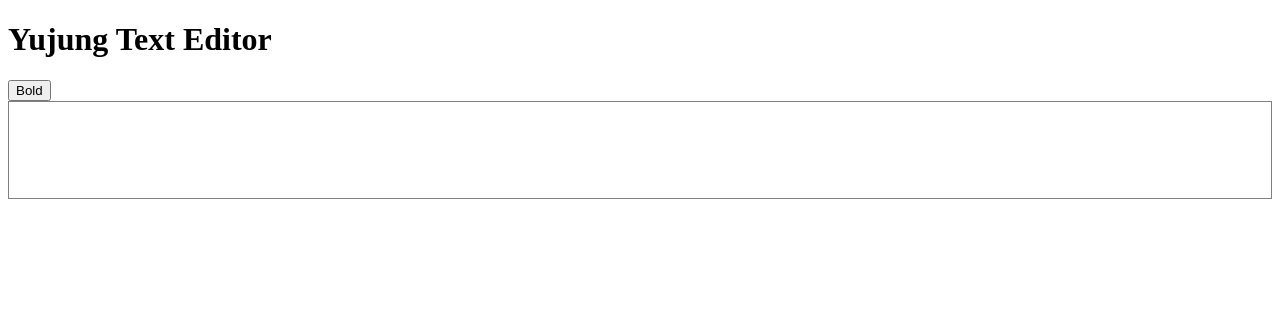
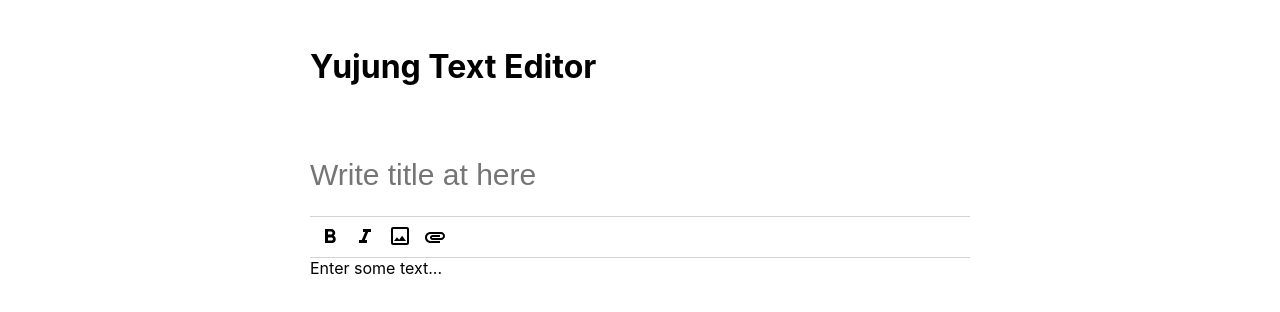
Before and after one commit to ujunglim/text_editor, a React (Create React App) app: page / in a window 1280 px wide. Shown: the top 312 px of the page. Built offline with nearby package versions, Linux system fonts and the light colour scheme.

Commit message:
add style

```diff
--- a/src/App.js
+++ b/src/App.js
@@ -1,63 +1,116 @@
-import { useEffect, useState, useRef } from 'react';
-import {Editor, EditorState, RichUtils} from 'draft-js';
-import { ImageOutlined } from '@material-ui/icons';
+import React,{ useEffect, useState, useRef } from 'react';
+import {AtomicBlockUtils, Editor, EditorState, RichUtils} from 'draft-js';
+import { Attachment, FormatBold, FormatItalic, ImageOutlined } from '@material-ui/icons';
 import styled, { createGlobalStyle } from 'styled-components';
 
-function MyEditor() {
-  const [editorState, setEditorState] = useState(EditorState.createEmpty());
-  const editor = useRef(null);
+// render component, define custom entity with component
+function BlockRenderer(contentBlock) {
+  const type = contentBlock.getType();
+  if (type === "atomic") {
+    return {
+      component: Media,
+      editable: false
+    };
+  }
+}
 
-  function focusEditor() {
-    editor.current.focus();
+// create custom component
+function Media(props) {
+  const entity = props.contentState.getEntity(props.block.getEntityAt(0));
+  const { src } = entity.getData();
+  const type = entity.getType();
+
+  let media;
+  if (type === "image") {
+    media = <Image src={src} />;
+  } else if (type === "video") {
+    media = <Video src={src} />;
   }
+  return media;
+}
 
-  useEffect(() => {
-    focusEditor()
-  }, []);
+export default function App() {
+  const [editorState, setEditorState] = React.useState(() =>
+    EditorState.createEmpty()
+  );
 
-  function handleKeyCommand(command, editorState) {
+  const handleKeyCommand = (command, editorState) => {
     const newState = RichUtils.handleKeyCommand(editorState, command);
-
     if (newState) {
       setEditorState(newState);
-      return 'handled';
+      return "handled";
     }
-    return 'not-handled';
-  }
+    return "not-handled";
+  };
 
-  const onBoldClick = ()=> {
-    setEditorState(RichUtils.toggleInlineStyle(editorState, 'BOLD'));
-  }
+  const toggleStyle = (type) => {
+    const newState = RichUtils.toggleInlineStyle(editorState, type);
+    setEditorState(newState);
+  };
+
+  const addImage = (event) => {
+    // get img src
+    const {
+      target: { files }
+    } = event;
+
+    const theFile = files[0];
+
+    const reader = new FileReader();
+    reader.onloadend = (finishedEvent) => {
+      // create entity
+      const entity = editorState
+        .getCurrentContent()
+        .createEntity("image", "IMMUTABLE", {
+          src: finishedEvent.currentTarget.result
+        });
+      // insert entity to editorState
+      const newEditorState = AtomicBlockUtils.insertAtomicBlock(
+        editorState,
+        entity.getLastCreatedEntityKey(),
+        " "
+      );
+      // rerender editorState
+      setEditorState(newEditorState);
+    };
+    reader.readAsDataURL(theFile);
+  };
 
   return (
-    <>
-      <button onClick={onBoldClick}>Bold</button>
+    <AppContainer>
+      <GlobalStyle />
+      <h1 style={{marginBottom:"3rem"}}>Yujung Text Editor</h1>
+      <Title type="text" placeholder="Write title at here" autoFocus />
 
-      <div onClick={focusEditor} style={styles.editor}>
-        <Editor
-          ref={editor}
-          editorState={editorState}
-          onChange={setEditorState}
-          handleKeyCommand={handleKeyCommand}
-        />
-      </div>
-    </>
-  );
-}
+      <ToolBar>
+        <ToolBTN onClick={() => toggleStyle("BOLD")}>
+          <FormatBold />
+        </ToolBTN>
+        <ToolBTN onClick={() => toggleStyle("ITALIC")}>
+          <FormatItalic />
+        </ToolBTN>
 
-const styles = {
-  editor: {
-    border: '1px solid gray',
-    minHeight: '6em'
-  }
-};
+        <input id="image_file" type="file" accept="image/*" onChange={addImage} style={{display:"none"}} />
+        <ToolBTN>
+          <label htmlFor="image_file">
+            <ImageOutlined />
+          </label>
+        </ToolBTN>
 
-export default function App() {
-  return (
-    <>
-      <h1>Yujung Text Editor</h1>
-      <MyEditor />
-    </>
+        <ToolBTN>
+          <Attachment />
+        </ToolBTN>
+
+      </ToolBar>
+
+      <Editor
+        blockRendererFn={BlockRenderer}
+        handleKeyCommand={handleKeyCommand}
+        editorState={editorState}
+        onChange={setEditorState}
+        placeholder="Enter some text..."
+      />
+    </AppContainer>
   );
 }
 
@@ -70,7 +123,6 @@ const GlobalStyle = createGlobalStyle`
   }
 
   body {
-    padding: 0 9rem;
     user-select: none;
     font-family: -apple-system, BlinkMacSystemFont, "Segoe UI", Roboto, Oxygen,
     Ubuntu, Cantarell, "Open Sans", "Helvetica Neue", sans-serif;
@@ -88,27 +140,56 @@ const GlobalStyle = createGlobalStyle`
   }
 `;
 
-const Content = styled.div`
-  background-color: lightblue;
+const AppContainer = styled.div`
+  /* background: pink;  */
+  display: flex;
+  flex-direction: column;
+  margin: 47px auto 0;
+  width: 660px;
 `;
 
-const ContentBlock = styled.div`
-  width: 100%;
-  height: 100%;
-  background-color: pink;
-  margin-bottom: 1em;
+const Title = styled.input`
+  height: 50px;
+  font-size: 30px;
+  outline: none;
+  border: none;
+  margin: 1rem 0;
+`;
 
+const ToolBar = styled.div`
+  /* background-color: coral; */
+  display: flex;
+  padding: 5px 0;
+  border-top: 1px solid lightgrey;
+  border-bottom: 1px solid lightgrey;
+`;
+
+const ToolBTN = styled.button`
   display: flex;
   align-items: center;
+  justify-content: center;
+  margin-left: 5px;
+  cursor: pointer;
+  border: none;
+  border-radius: 5px;
+  background-color: white;
+
+  width: 30px;
+  height: 30px;
+  transition: all 200ms ease-in-out;
+
+  &:hover {
+    background-color: #E8F5FE;
+    color: #1DA1F2;
+  }
 `;
 
-const Span = styled.span`
-  user-select: text;
-  cursor: text;
-  width: 100%;
-  height: 100%;
-  display: block;
-  /* display: flex;
-  flex-direction: column; */
-  outline: none;
+const Image = styled.img`
+  width: 100px;
+  height: auto;
 `;
+
+const Video = styled.video`
+  width: 100px;
+  height: auto;
+`;
```
